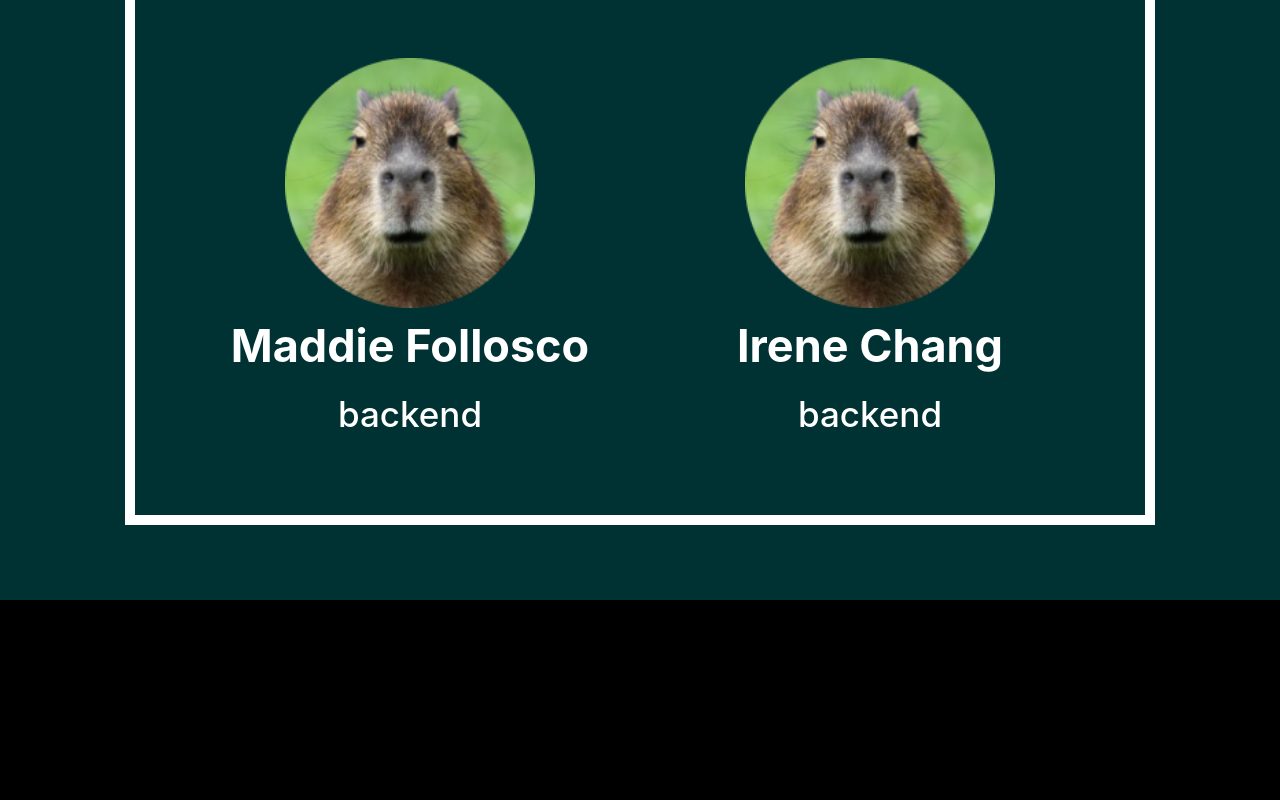
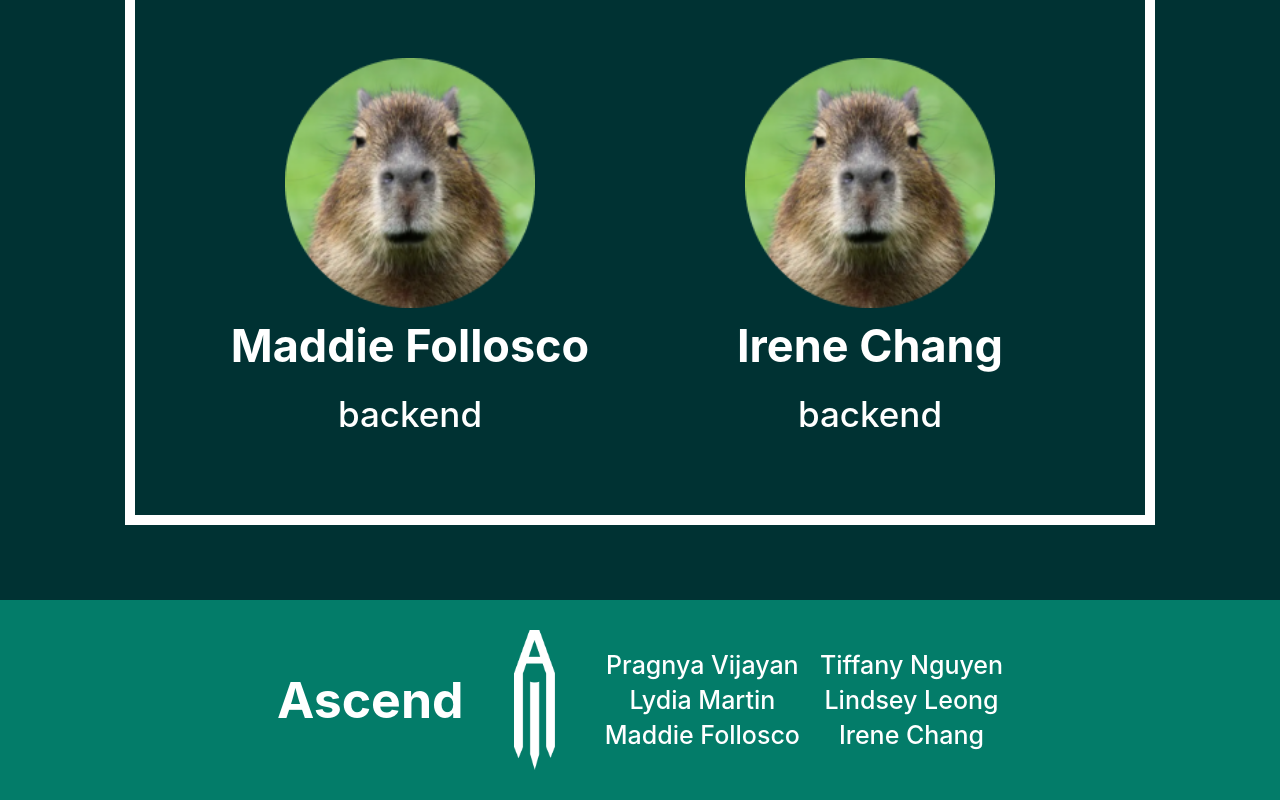
Before and after one commit to PragnyaVijayan/AWS_Hack_2024, a React (Create React App) app in the folder ascend/: page / in a window 1280 px wide. Shown: the part 2533-3333 px from the top of the page. Before the commit the page ends 3133 px from the top, so only its background shows below. Built offline with nearby package versions, Linux system fonts and the light colour scheme; a web font is replaced by a local one.

Commit message:
Added bottom banner to all screens

```diff
--- a/ascend/src/App.css
+++ b/ascend/src/App.css
@@ -62,6 +62,45 @@ button:hover {
   height: 65%;
   width: auto;
 }
+
+/* Bottom Banner */
+.BottomBanner{
+  background-color: #037C69;
+  width: 100%;
+  height: 200px;
+  display: flex;
+  align-items: center;
+  justify-content: center;
+}
+
+.BottomBanner h1{
+  color: white;
+  font-weight: 700;
+  font-size: 50px;
+  display: inline-block;
+}
+
+.BottomBanner img{
+  height: 70%;
+  margin: 0px 50px;
+}
+
+.namesCopyright {
+  display: grid;
+  grid-template-columns: repeat(2, auto);
+  grid-template-rows: repeat(3, auto);
+  gap: 20px;
+  row-gap: 5px;
+}
+
+.namesCopyright p{
+  color: white;
+  font-weight: 500;
+  font-size: 25px;
+  text-align: center;
+  margin: 0px;
+}
+/* HOME PAGE */
 
 /* Header */
 .Header {
--- a/ascend/src/App.js
+++ b/ascend/src/App.js
@@ -1,6 +1,7 @@
 // import React.
 import './App.css';
 import NavBar from './Components/Navbar';
+import BottomBanner from './Components/BottomBanner';
 import paperImg from './Assets/Home/paper graphics.png';
 import pencilImg from './Assets/Home/sharp ver.png';
 import capyImg from './Assets/Home/capy.png';
@@ -97,6 +98,7 @@ function App() {
       <WhatsAscend />
       <Creators />
       <SidePencil />
+      <BottomBanner />
     </div>
   );
 }
--- /dev/null
+++ b/ascend/src/Components/BottomBanner.js
@@ -0,0 +1,21 @@
+import '../App.css';
+import pencilImg2 from '../Assets/Home/PencilLogo.png'
+
+const BottomBanner = () => {
+  return (
+    <div className="BottomBanner">
+      <h1>Ascend</h1>
+      <img src={pencilImg2}></img>
+      <div className="namesCopyright">
+        <p>Pragnya Vijayan </p>
+        <p>Tiffany Nguyen </p>
+        <p>Lydia Martin </p>
+        <p>Lindsey Leong </p>
+        <p>Maddie Follosco </p>
+        <p>Irene Chang </p>
+      </div>
+    </div>
+  );
+}
+
+export default BottomBanner;
--- a/ascend/src/EnterInfo.js
+++ b/ascend/src/EnterInfo.js
@@ -1,5 +1,6 @@
 import './App.css';
 import NavBar from './Components/Navbar';
+import BottomBanner from './Components/BottomBanner';
 import sidePencilImg from './Assets/Home/logo stretch.png';
 
 function EnterInfo() {
@@ -31,6 +32,7 @@ function App() {
     <div className="App">
       <NavBar />
       <EnterInfo />
+      <BottomBanner />
     </div>
   );
 }
```
Also changed, not shown: ascend/src/Assets/Home/PencilLogo.png (added).
